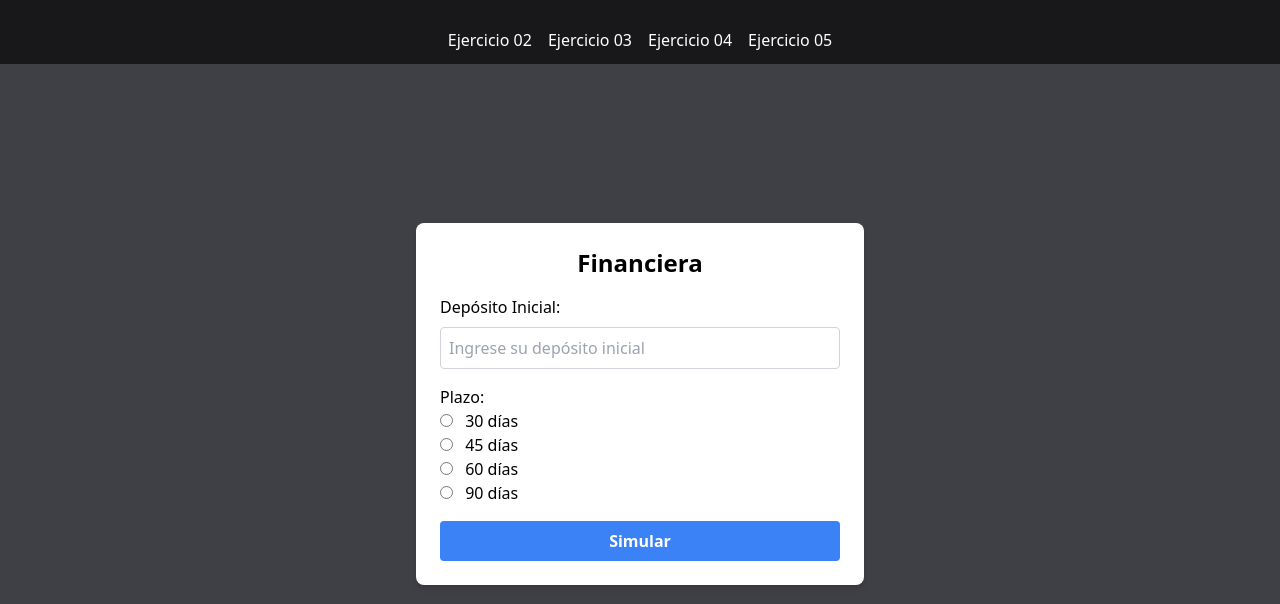
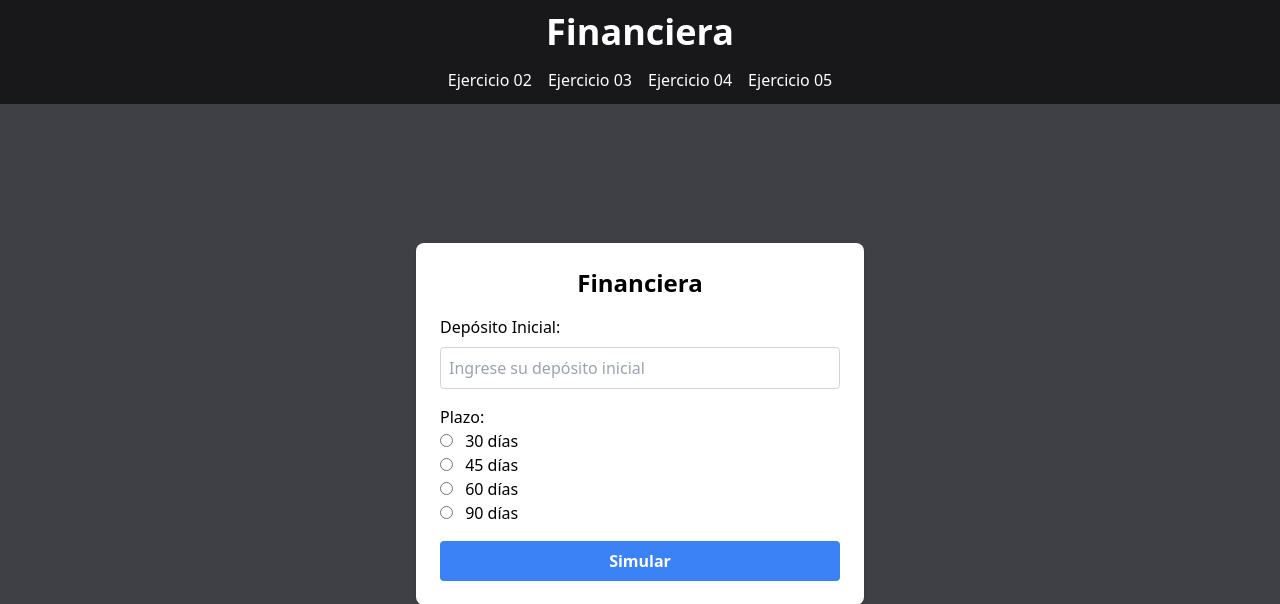
Before and after one commit to ivan2214/labo-2, a PHP site: page /Laboratorio-2/index.php in a window 1280 px wide. Shown: the top 604 px of the page. Run offline with PHP 8.4, Linux system fonts and the light colour scheme; some libraries are stand-ins or nearby versions.

Commit message:
feat: Add header title
Added a descriptive title to the header to improve website clarity and branding.

```diff
--- a/TP04-BongiovanniIvanAgustin/Ejercicio-04/php/encabezado.php
+++ b/TP04-BongiovanniIvanAgustin/Ejercicio-04/php/encabezado.php
@@ -42,7 +42,7 @@
                         Ejercicio 05
                     </a>
                 </li>
-               <!--  <li class="transition-all duration-500 hover:text-blue-500">
+                <!--  <li class="transition-all duration-500 hover:text-blue-500">
                     <a href="http://localhost/Laboratorio-2/TP04-BongiovanniIvanAgustin/Ejercicio-Opcionales-A">
                         Opcional A
                     </a>
@@ -53,13 +53,9 @@
                     </a>
                 </li>
 
-                <li class="transition-all duration-500 hover:text-blue-500">
-                    <a href="http://localhost/Laboratorio-2/TP04-BongiovanniIvanAgustin/Ejercicio-Opcionales-C">
-                        Opcional C
-                    </a>
-                </li> -->
+                -->
 
             </ul>
         </nav>
-        <h1 class="text-4xl font-bold"></h1>
+        <h1 class="text-4xl font-bold">Financiera</h1>
     </header>
```
